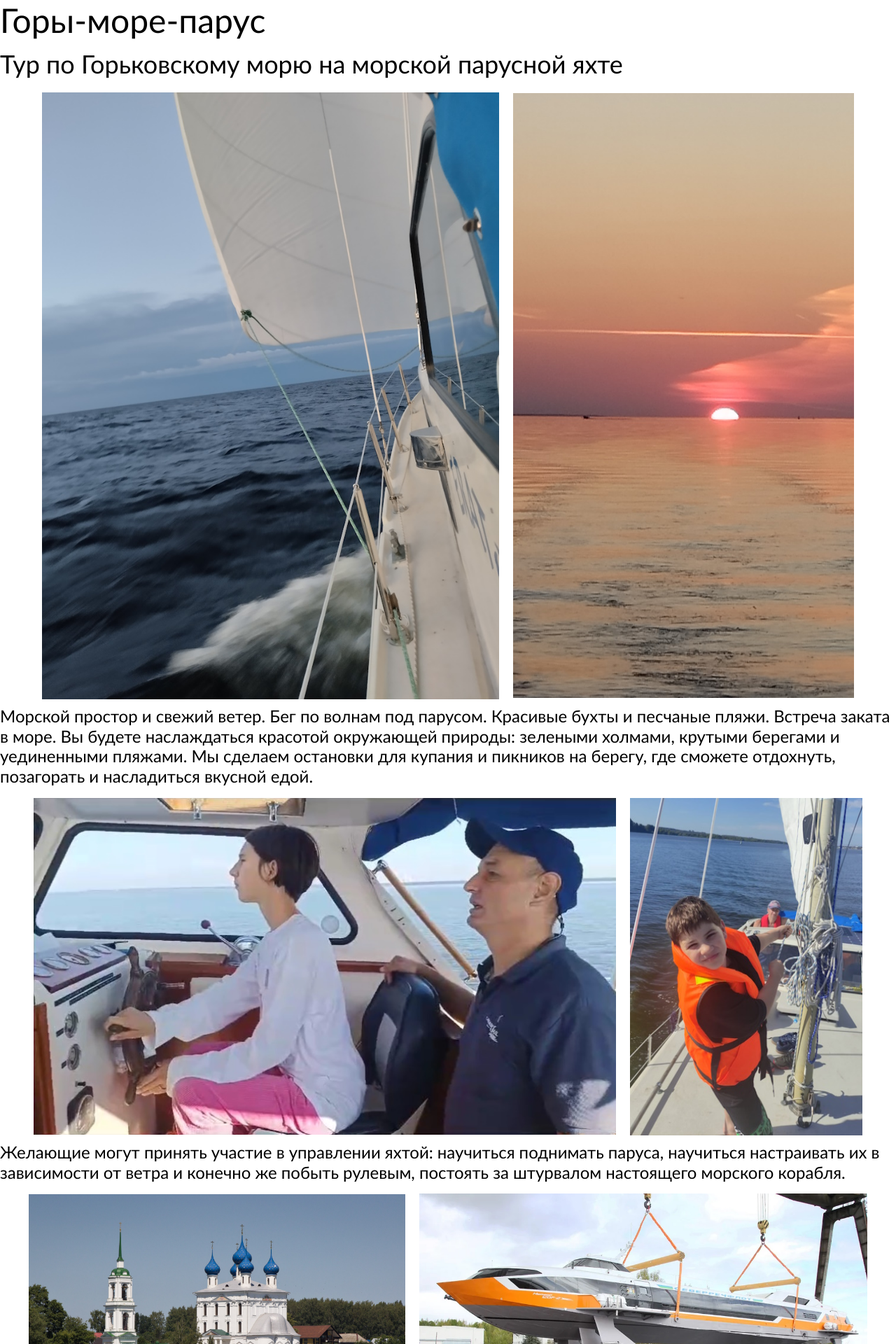
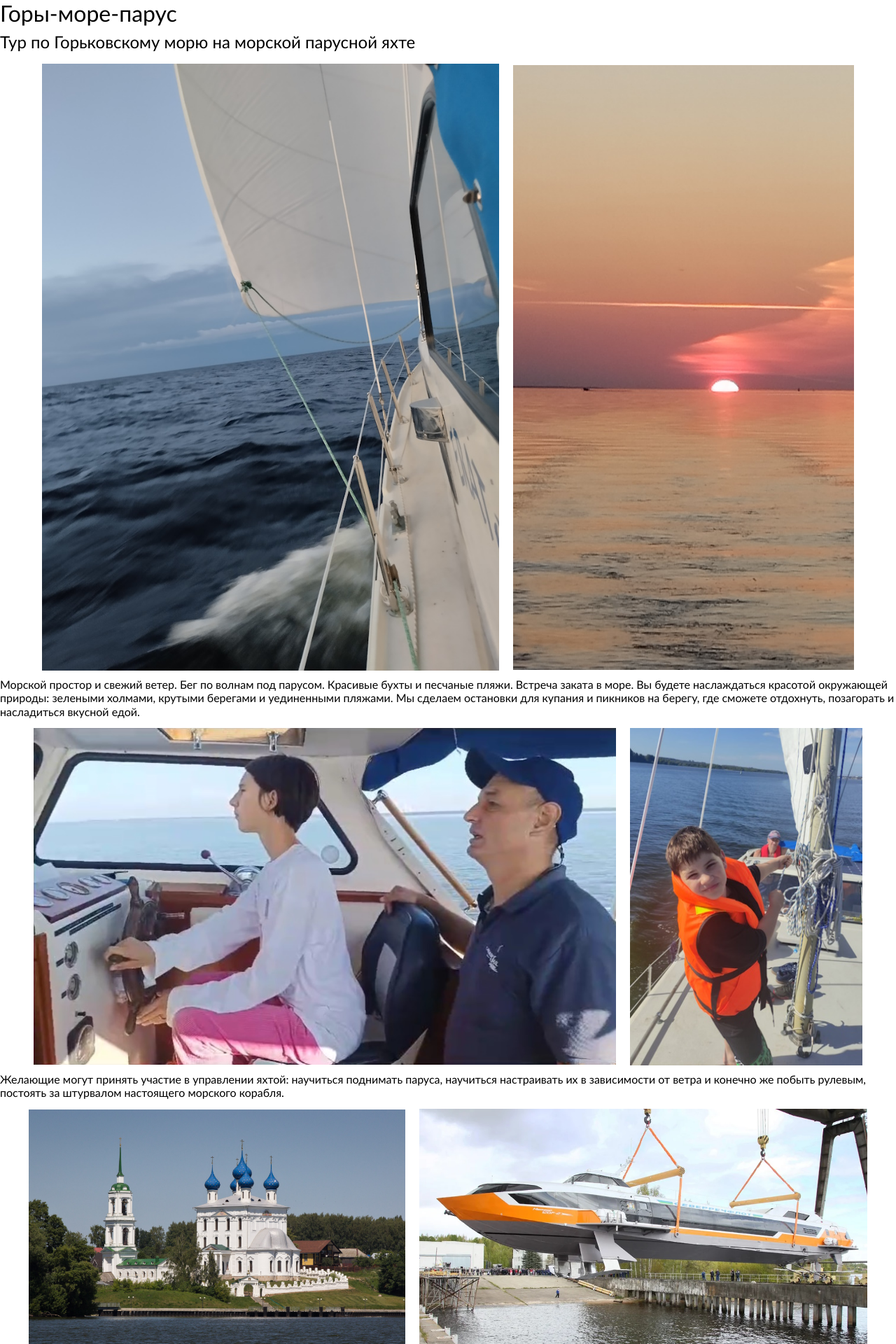
Before and after one commit to CaptainEvgeny/Volga-sail, a Jekyll site: the page built from index.md, in a window 1280 px wide. Shown: the top 1920 px of the page at 70% size. Built offline with Jekyll 4.4.1, drawn with Linux system fonts in a browser that asks for light colours.

Commit message:
Update default.html

```diff
--- a/_layouts/default.html
+++ b/_layouts/default.html
@@ -11,5 +11,27 @@
   </head>
   <body>
     {{ content }}
+
+      <script>
+        function adjustFontSize() {
+            const width = window.innerWidth;
+            const body = document.body;
+
+            if (width < 576) {
+                body.style.fontSize = '12px';
+            } else if (width < 768) {
+                body.style.fontSize = '13px';
+            } else if (width < 992) {
+                body.style.fontSize = '14px';
+            } else if (width < 1200) {
+                body.style.fontSize = '15px';
+            } else {
+                body.style.fontSize = '16px';
+            }
+        }
+
+        window.addEventListener('resize', adjustFontSize);
+        window.addEventListener('load', adjustFontSize); // вызов функции при загрузке страницы
+    </script>
   </body>
 </html>
```
